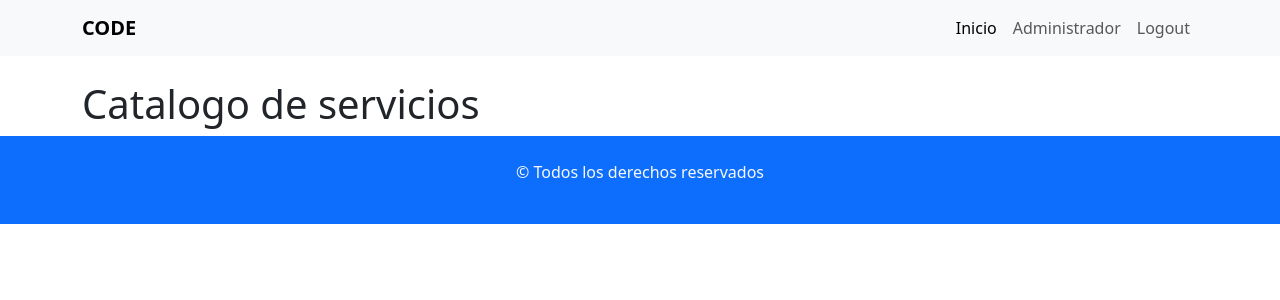
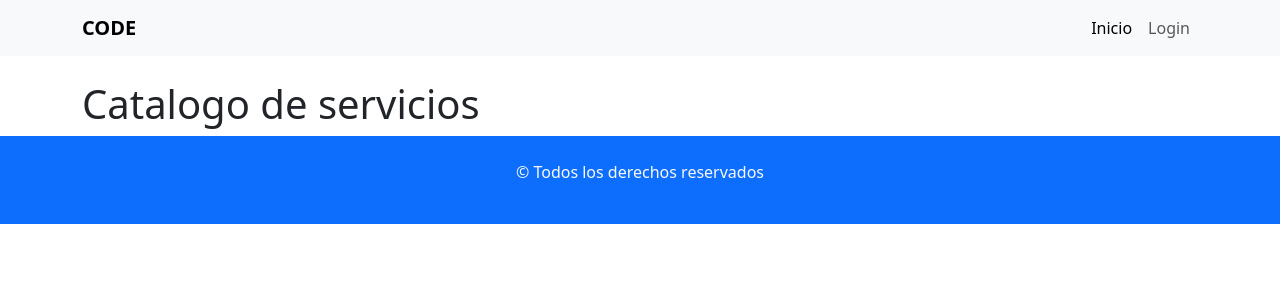
Before and after one commit to corijimenez/frontend-crud, a React (Vite) app: page / in a window 1280 px wide. Shown: the top 300 px of the page. Built offline with nearby package versions, Linux system fonts and the light colour scheme.

Commit message:
correji el componente de menu con el usuario logueado

```diff
--- a/src/components/shared/Menu.jsx
+++ b/src/components/shared/Menu.jsx
@@ -4,7 +4,7 @@ import { NavLink, useNavigate } from "react-router";
 const Menu = ({ usuarioLogueado, setUsuarioLogueado }) => {
   const navegacion = useNavigate();
   const logout = () => {
-    setUsuarioLogueado(false);
+    setUsuarioLogueado({});
     navegacion("/");
   };
 
@@ -22,7 +22,7 @@ const Menu = ({ usuarioLogueado, setUsuarioLogueado }) => {
             <NavLink className="nav-link" to={"/"}>
               Inicio
             </NavLink>
-            {usuarioLogueado ? (
+            {usuarioLogueado.nombre ? (
               <>
                 <NavLink className="nav-link" to={"/administrador"}>
                   Administrador
```
